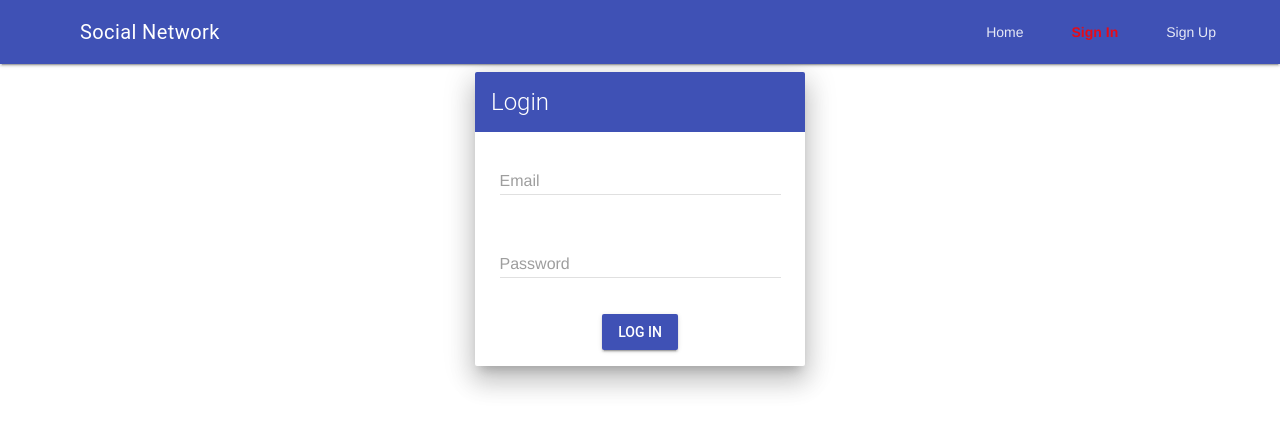
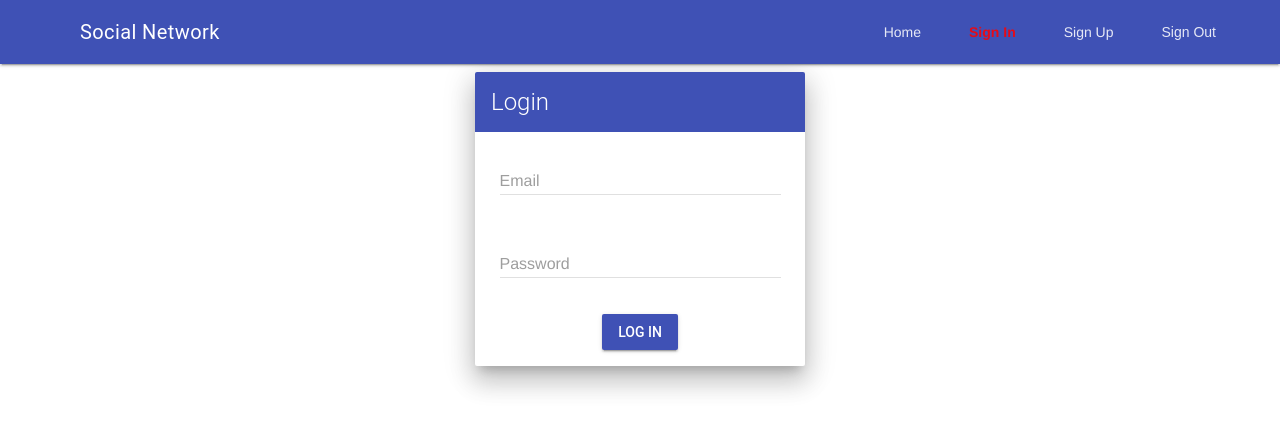
Before and after one commit to jeremiahogutu/social-network, a React (Create React App) app in the folder social-front-end/: page /signin in a window 1280 px wide. Shown: the top 430 px of the page. Built offline with nearby package versions, Linux system fonts and the light colour scheme.

Commit message:
signout link

```diff
--- a/social-front-end/src/App.js
+++ b/social-front-end/src/App.js
@@ -1,6 +1,17 @@
 import React from 'react';
 import {NavLink, withRouter} from "react-router-dom";
 import MainRouter from "./MainRouter";
+
+export const signout = (next) => {
+    if (typeof window !== "undefined") localStorage.removeItem("jwt");
+    next();
+    return fetch("http://localhost:3005/signout", {
+        method: "GET"
+    }).then(response => {
+        console.log('signout', response);
+        return response.json()
+    }).catch(err => console.log(err))
+};
 
 const App = (props) => (
     <div className="mdl-layout mdl-js-layout mdl-layout--fixed-header">
@@ -15,6 +26,10 @@ const App = (props) => (
                     <NavLink className="mdl-navigation__link" to="/home" activeStyle={{fontWeight: "bold", color: "red"}}>Home</NavLink>
                     <NavLink className="mdl-navigation__link" to="/signin" activeStyle={{fontWeight: "bold", color: "red"}}>Sign In</NavLink>
                     <NavLink className="mdl-navigation__link" to="/signup" activeStyle={{fontWeight: "bold", color: "red"}}>Sign Up</NavLink>
+                    <button
+                        className="mdl-navigation__link"
+                        style={{cursor: "pointer", color: "#fff", background: "transparent", border: "none"}}
+                    onClick={() => signout(() => window.location.href = "http://localhost:3000/home")}>Sign Out</button>
                 </nav>
             </div>
         </header>
@@ -24,6 +39,10 @@ const App = (props) => (
                 <NavLink className="mdl-navigation__link" to="/home" activeStyle={{fontWeight: "bold", color: "red"}}>Home</NavLink>
                 <NavLink className="mdl-navigation__link" to="/signin" activeStyle={{fontWeight: "bold", color: "red"}}>Sign In</NavLink>
                 <NavLink className="mdl-navigation__link" to="/signup" activeStyle={{fontWeight: "bold", color: "red"}}>Sign Up</NavLink>
+                <button
+                    className="mdl-navigation__link"
+                    style={{cursor: "pointer", color: "#757575", background: "transparent", border: "none", textAlign: "left"}}
+                    onClick={() => signout(() => window.location.href = "http://localhost:3000/home")}>Sign Out</button>
             </nav>
         </div>
         <main className="mdl-layout__content">
--- a/social-front-end/src/components/user/Signin.js
+++ b/social-front-end/src/components/user/Signin.js
@@ -115,7 +115,7 @@ class Signin extends Component {
         const {email, password, error, redirectToReferer} = this.state;
 
         if (redirectToReferer) {
-            return <Redirect to="/"/>
+            return <Redirect to="/home"/>
         }
         return (
             <div className='mdl-grid'>
```
